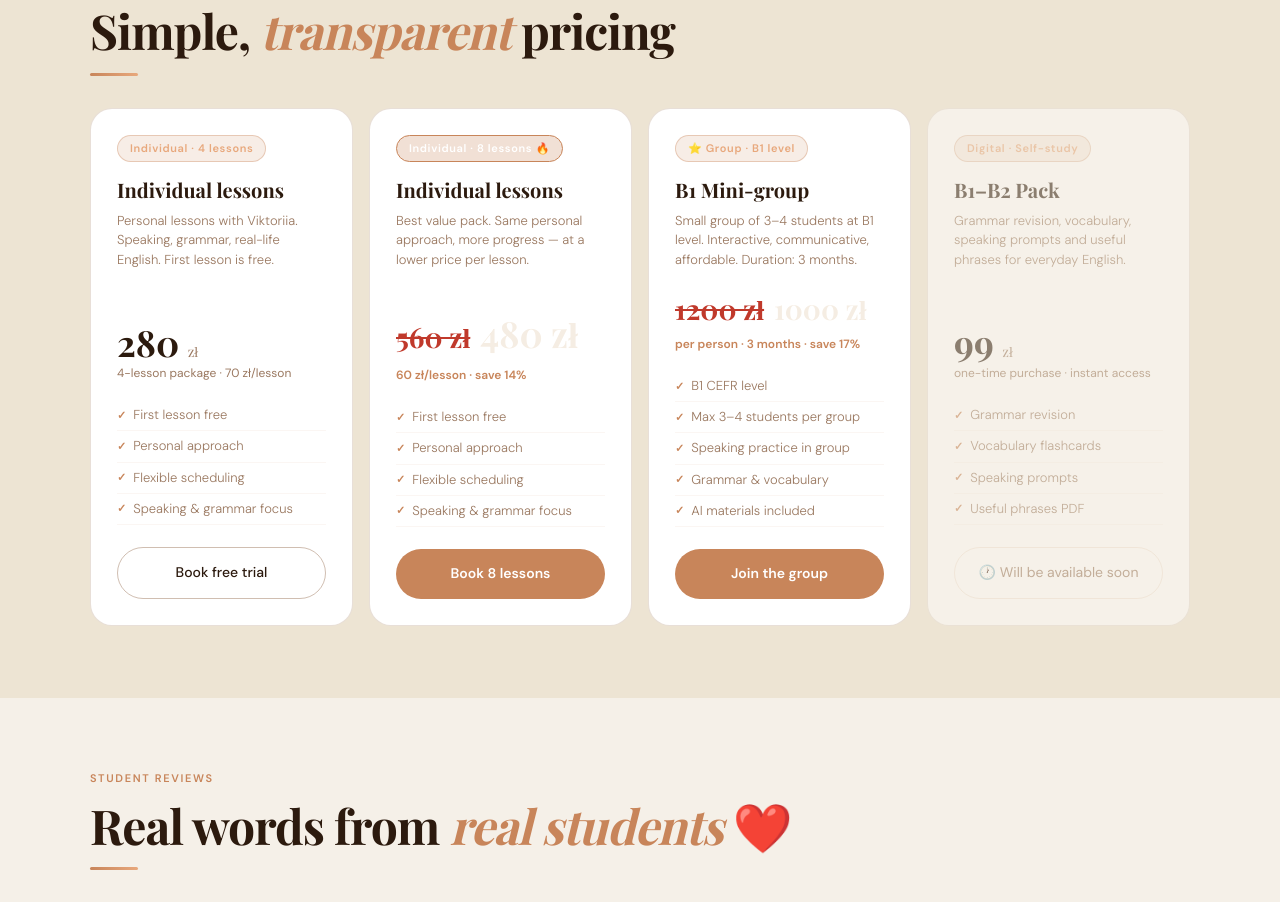
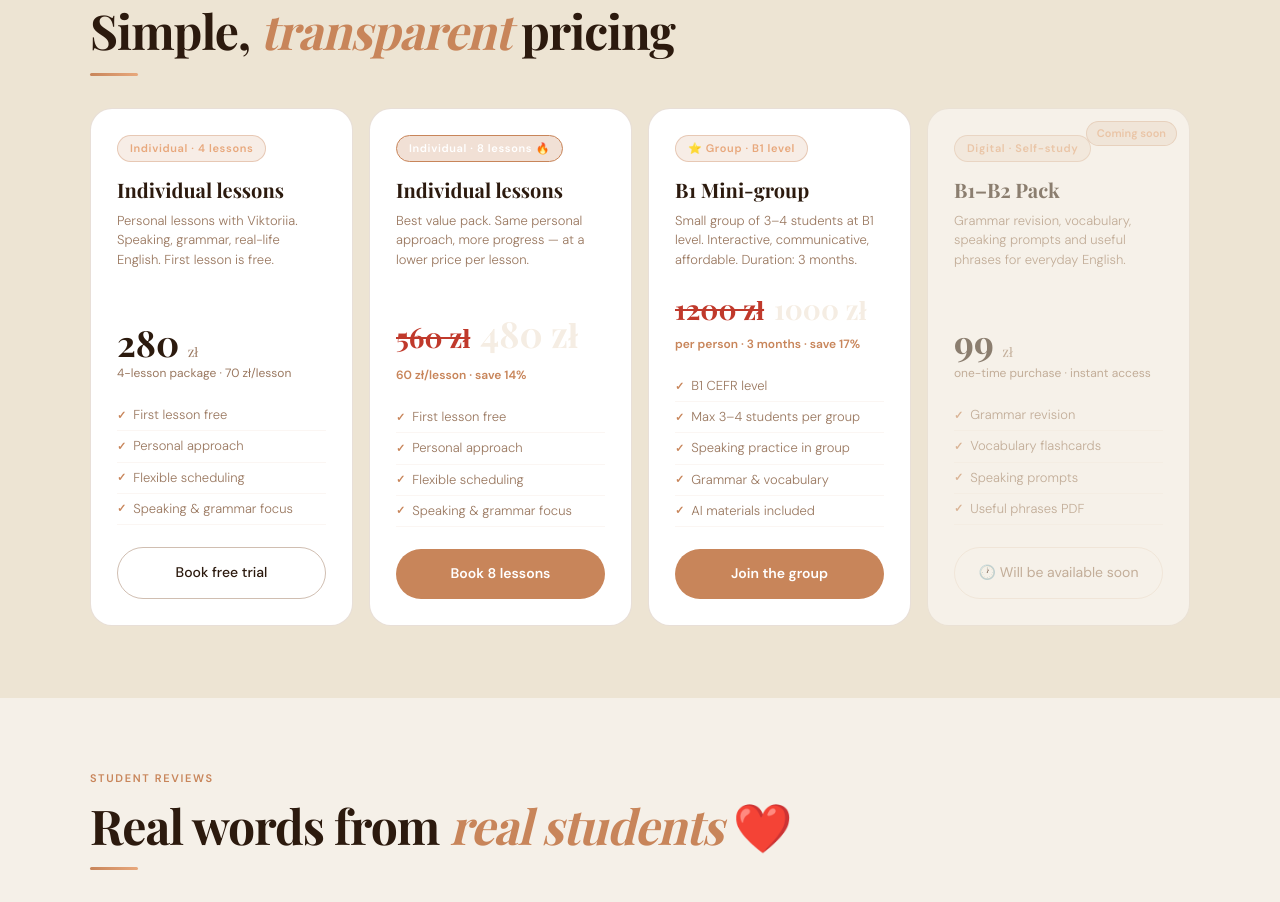
Before and after one commit to ViktoriiaMykhalova/learnwithvika-platform, a Next.js app: page / in a window 1280 px wide. Shown: the part 2580-3482 px from the top of the page. Built offline with nearby package versions, Linux system fonts and the light colour scheme; a web font is replaced by a local one.

Commit message:
fix: digital card coming soon

```diff
--- a/app/page.tsx
+++ b/app/page.tsx
@@ -742,7 +742,8 @@ Book your first free lesson
         <a href="/request" class="lwv-btn-primary" style="text-align:center;justify-content:center" id="lwv-p2cta">Join the group</a>
       </div>
       <div class="lwv-price-card" style="opacity:0.5;pointer-events:none;position:relative">
-              <div class="lwv-price-badge" id="lwv-pb3">Digital · Self-study</div>
+        <div style="position:absolute;top:12px;right:12px;background:rgba(200,133,90,0.2);border:1px solid rgba(200,133,90,0.4);color:#e8a87c;padding:3px 10px;border-radius:100px;font-size:11px;font-weight:700;font-family:'DM Sans',system-ui">Coming soon</div>
+        <div class="lwv-price-badge" id="lwv-pb3">Digital · Self-study</div>
         <div class="lwv-price-name" id="lwv-pn3">B1–B2 Pack</div>
         <div class="lwv-price-desc" id="lwv-pd3">Grammar revision, vocabulary, speaking prompts and useful phrases for everyday English.</div>
         <div class="lwv-price-amount">99 <span id="lwv-pu3">zł</span></div>
```
